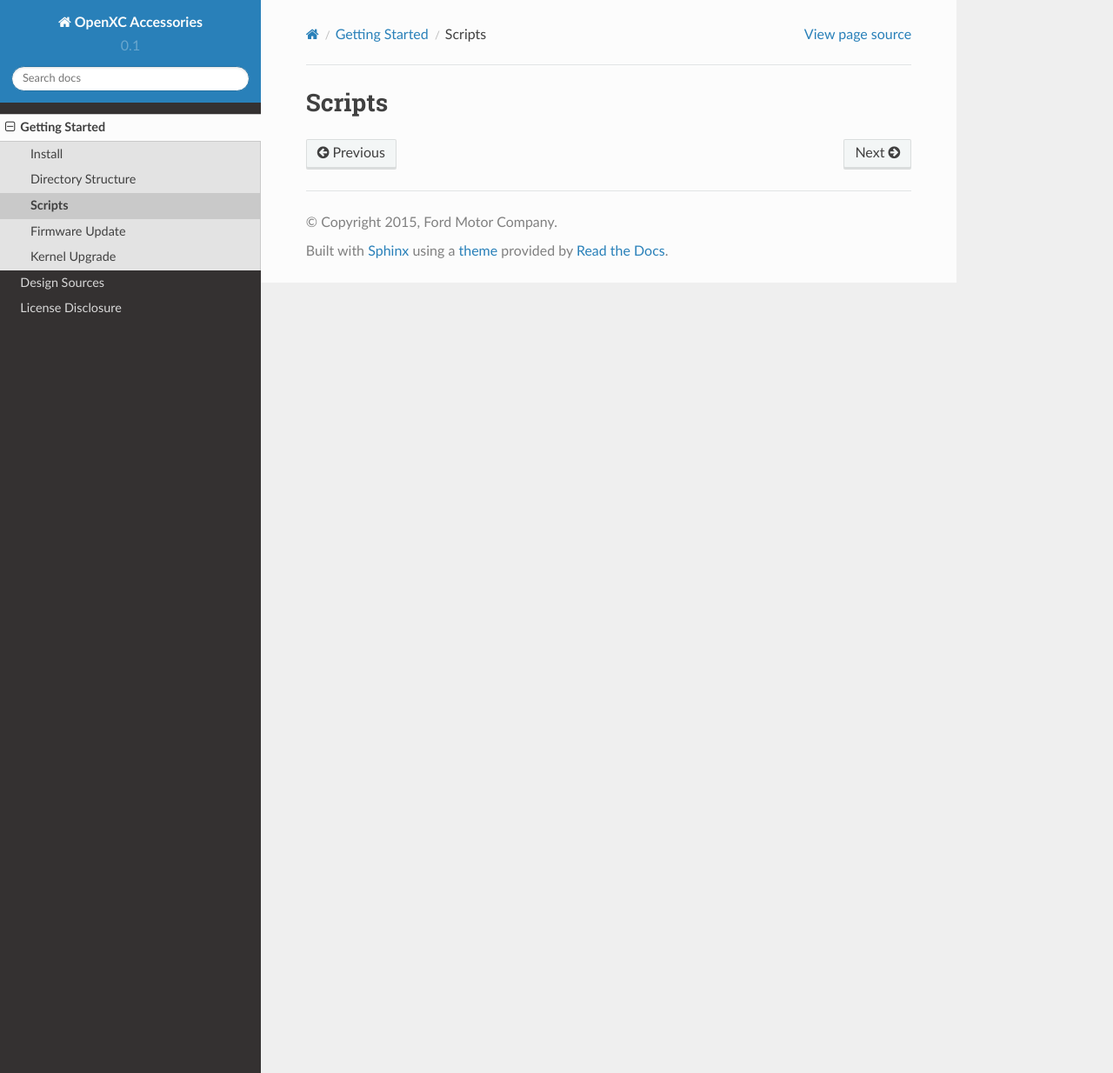
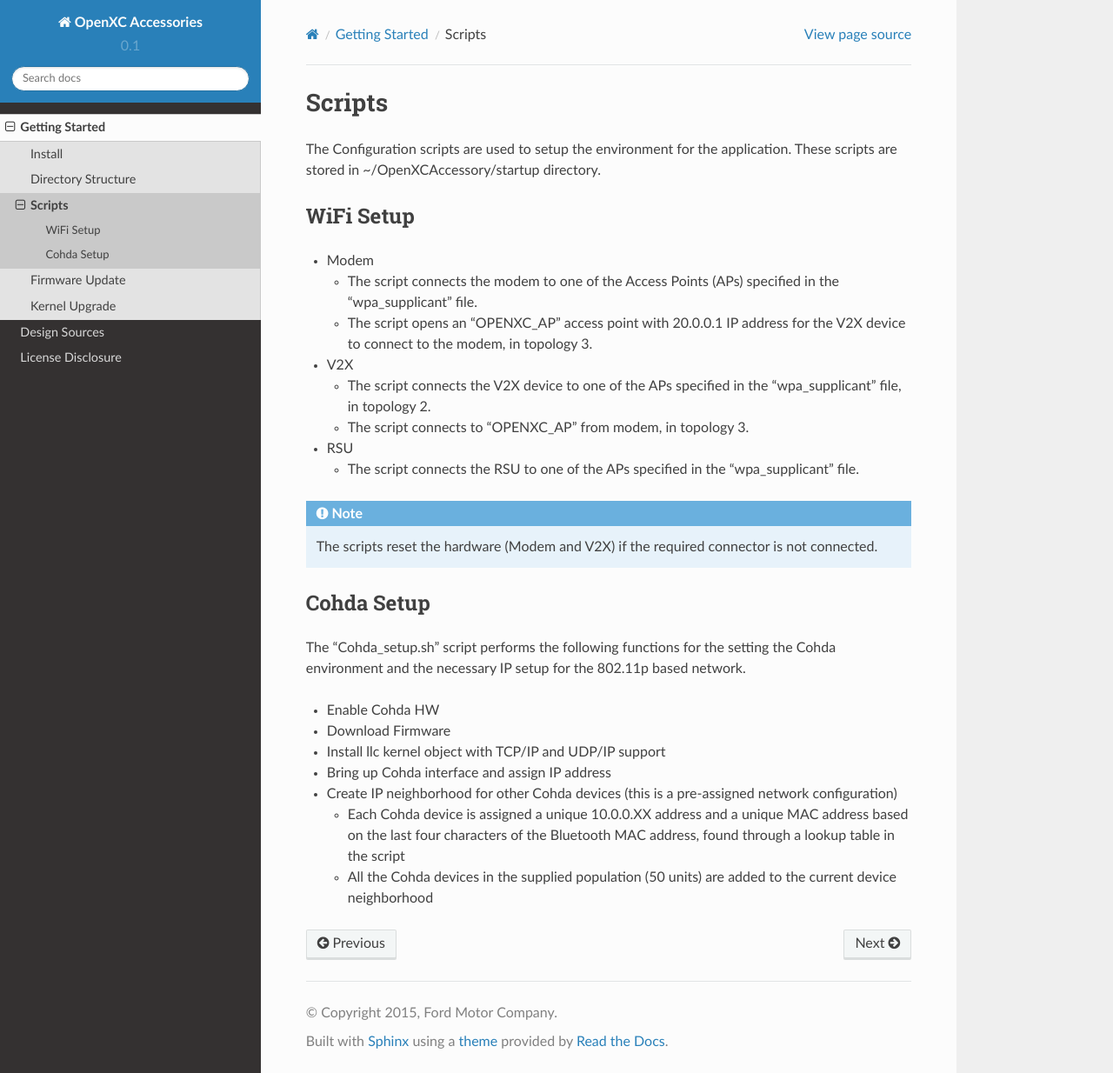
Before and after one commit to openxc/openxc-accessories, a Sphinx documentation site: the page built from docs/scripts.rst, in a window 1280 px wide and 1234 px high. Shown: the whole window at 87% size. Built offline with Sphinx 7.4.7 and the Read the Docs theme 2.0.0, drawn with Linux system fonts in a browser that asks for light colours; pages that are not in the unit, such as notebooks, are missing from menus.

Commit message:
Add script detail

```diff
--- a/docs/scripts.rst
+++ b/docs/scripts.rst
@@ -1,3 +1,40 @@
 =======
 Scripts
 =======
+
+The Configuration scripts are used to setup the environment for the application. These scripts are stored in ~/OpenXCAccessory/startup directory.
+
+WiFi Setup
+--------
+
+* Modem
+
+  * The script connects the modem to one of the Access Points (APs) specified in the "wpa_supplicant" file.
+  * The script opens an “OPENXC_AP” access point with 20.0.0.1 IP address for the V2X device to connect to the modem, in topology 3.
+
+* V2X
+
+  * The script connects the V2X device to one of the APs specified in the "wpa_supplicant" file, in topology 2.
+  * The script connects to “OPENXC_AP” from modem, in topology 3.
+
+* RSU
+
+  * The script connects the RSU to one of the APs specified in the "wpa_supplicant" file.
+
+.. note::
+ The scripts reset the hardware (Modem and V2X) if the required connector is not connected.
+
+Cohda Setup
+--------
+
+The "Cohda_setup.sh" script performs the following functions for the setting the Cohda environment and the necessary IP setup for the
+802.11p based network.
+
+* Enable Cohda HW
+* Download Firmware
+* Install llc kernel object with TCP/IP and UDP/IP support
+* Bring up Cohda interface and assign IP address
+* Create IP neighborhood for other Cohda devices (this is a pre-assigned network configuration)
+
+  * Each Cohda device is assigned a unique 10.0.0.XX address and a unique MAC address based on the last four characters of the Bluetooth MAC address, found through a lookup table in the script
+  * All the Cohda devices in the supplied population (50 units) are added to the current device neighborhood
```
